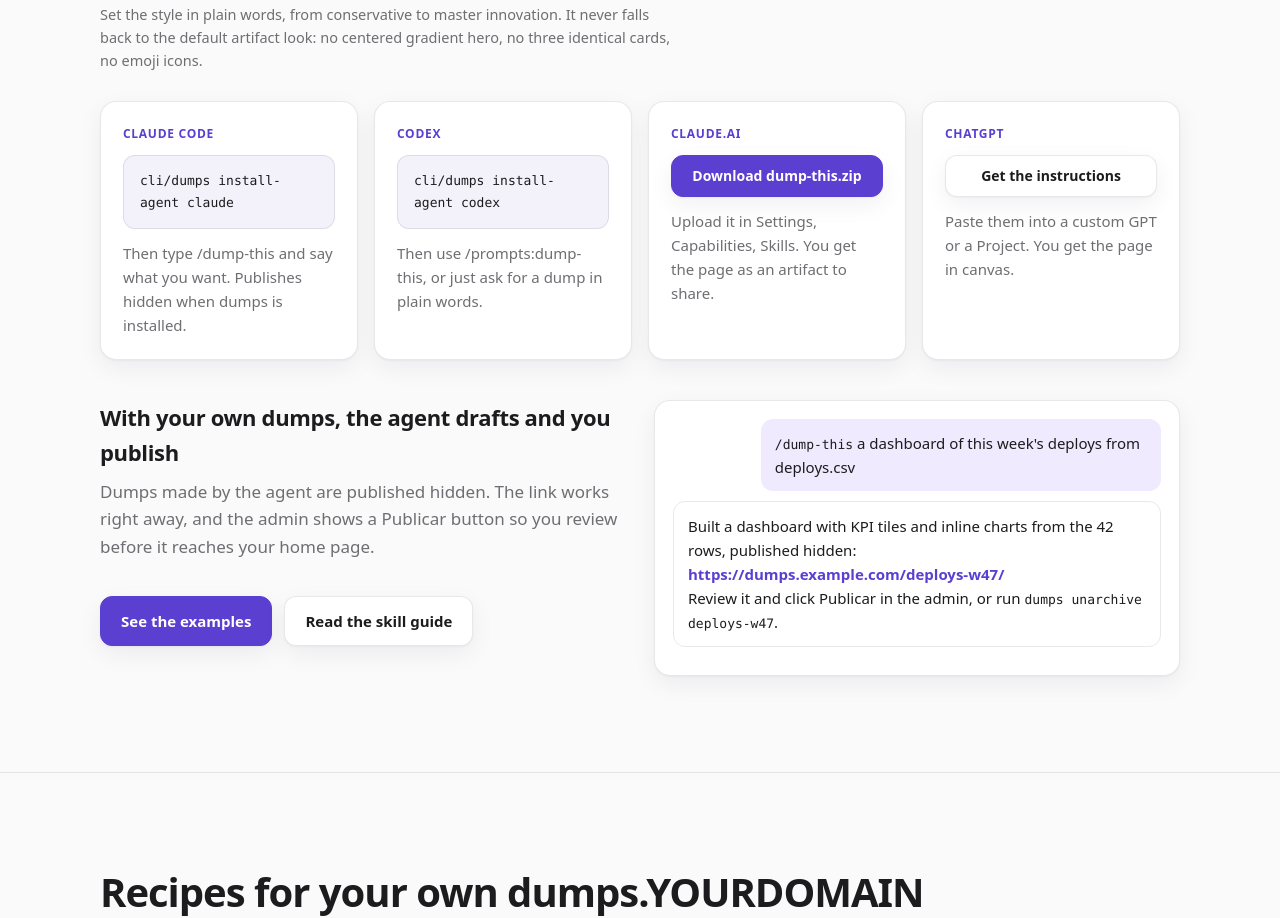
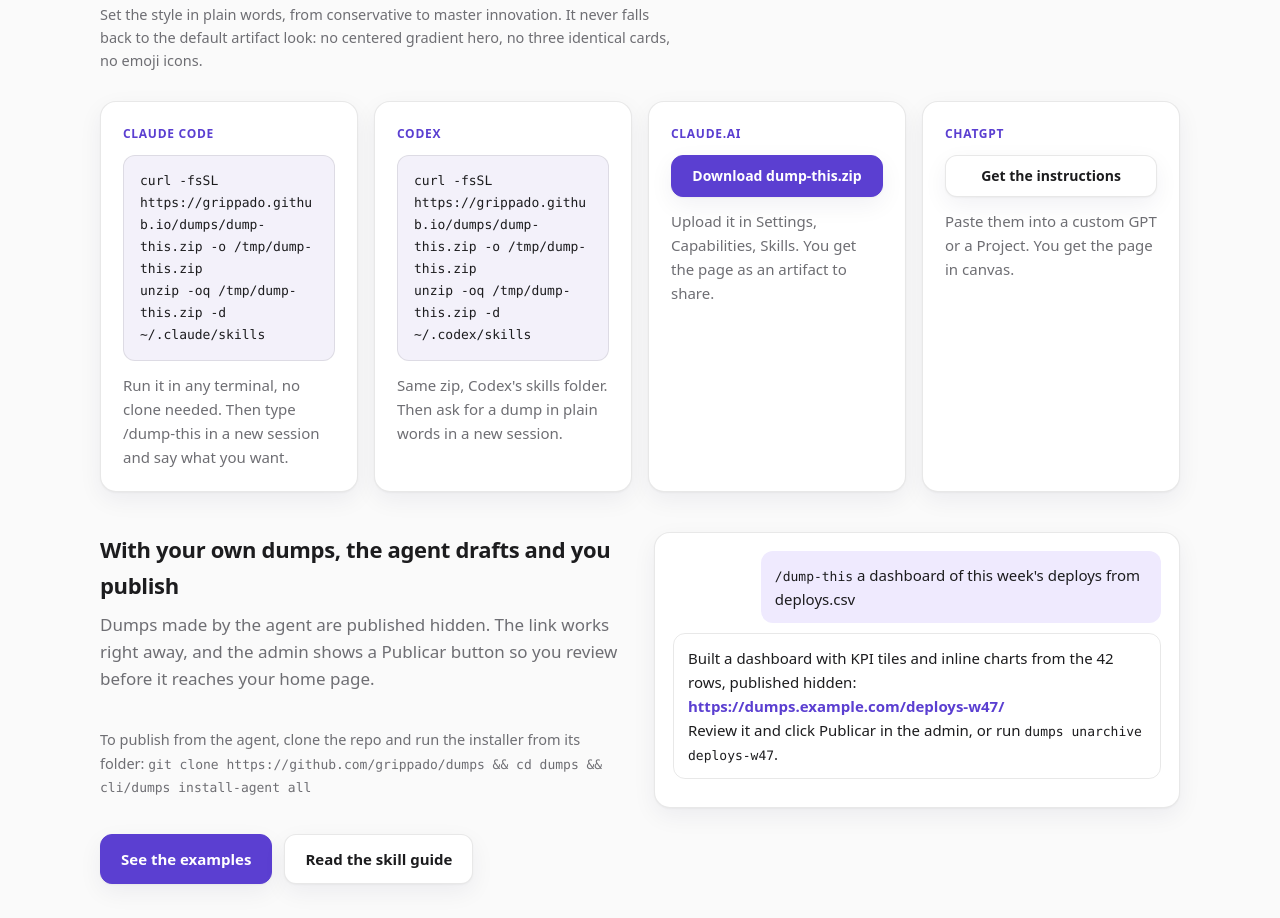
Before and after one commit to grippado/dumps, a plain HTML site: page site/index.html in a window 1280 px wide. Shown: the part 3338-4256 px from the top of the page. Drawn offline with Linux system fonts and the light colour scheme.

Commit message:
📝 docs: explicit skill install, with or without cloning the repo (#3)
The instructions said `cli/dumps install-agent` with no context about
where that script lives or what comes before it. Now there are two
clear paths everywhere (docs in en and pt-BR, READMEs, landing and the
landing example):

- Just the skill, nothing to clone: download dump-this.zip and unzip it
  into ~/.claude/skills (Claude Code, then /dump-this) or ~/.codex/skills
  (Codex).
- With the dumps CLI: git clone, cd dumps, then cli/dumps install-agent
  from the repo folder, plus how to put the CLI on the PATH so the skill
  can publish.

The zip path was tested against the published dump-this.zip.

Co-authored-by: Claude Opus 5.5 <noreply@anthropic.com>

```diff
--- a/site/index.html
+++ b/site/index.html
@@ -120,6 +120,7 @@ pre{max-width:100%}.term{max-width:min(720px,100%)}
 .dial .l4 b{font:800 italic 20px ui-monospace,Menlo,monospace;text-transform:uppercase;letter-spacing:.04em}
 .dialnote{color:var(--mut);font-size:14.5px;margin:0 0 28px;max-width:70ch}
 @media (max-width:720px){.dial{grid-template-columns:1fr 1fr}.dial .lvl:nth-child(2){border-right:0}.dial .lvl:nth-child(-n+2){border-bottom:1px solid var(--line)}}
+.sub.small{font-size:14.5px}.sub code{font:13px ui-monospace,Menlo,monospace;overflow-wrap:anywhere}
 [data-lang-show]{display:none}
 html[lang="en"] [data-lang-show="en"],html[lang="pt-BR"] [data-lang-show="pt-BR"]{display:revert}
 </style>
@@ -220,8 +221,10 @@ html[lang="en"] [data-lang-show="en"],html[lang="pt-BR"] [data-lang-show="pt-BR"
     </div>
     <p class="dialnote" data-i18n="dial_note">Set the style in plain words, from conservative to master innovation. It never falls back to the default artifact look: no centered gradient hero, no three identical cards, no emoji icons.</p>
     <div class="harness">
-      <div class="card"><span class="tag">Claude Code</span><pre>cli/dumps install-agent claude</pre><p data-i18n="h1_p">Then type /dump-this and say what you want. Publishes hidden when dumps is installed.</p></div>
-      <div class="card"><span class="tag">Codex</span><pre>cli/dumps install-agent codex</pre><p data-i18n="h2_p">Then use /prompts:dump-this, or just ask for a dump in plain words.</p></div>
+      <div class="card"><span class="tag">Claude Code</span><pre>curl -fsSL https://grippado.github.io/dumps/dump-this.zip -o /tmp/dump-this.zip
+unzip -oq /tmp/dump-this.zip -d ~/.claude/skills</pre><p data-i18n="h1_p">Run it in any terminal, no clone needed. Then type /dump-this in a new session and say what you want.</p></div>
+      <div class="card"><span class="tag">Codex</span><pre>curl -fsSL https://grippado.github.io/dumps/dump-this.zip -o /tmp/dump-this.zip
+unzip -oq /tmp/dump-this.zip -d ~/.codex/skills</pre><p data-i18n="h2_p">Same zip, Codex's skills folder. Then ask for a dump in plain words in a new session.</p></div>
       <div class="card"><span class="tag">claude.ai</span><a class="btn primary small" href="dump-this.zip" download data-i18n="h3_btn">Download dump-this.zip</a><p data-i18n="h3_p">Upload it in Settings, Capabilities, Skills. You get the page as an artifact to share.</p></div>
       <div class="card"><span class="tag">ChatGPT</span><a class="btn small" href="dump-this-chatgpt.txt" data-i18n="h4_btn">Get the instructions</a><p data-i18n="h4_p">Paste them into a custom GPT or a Project. You get the page in canvas.</p></div>
     </div>
@@ -229,6 +232,7 @@ html[lang="en"] [data-lang-show="en"],html[lang="pt-BR"] [data-lang-show="pt-BR"
       <div>
         <h3 class="h3" data-i18n="flow_h">With your own dumps, the agent drafts and you publish</h3>
         <p class="sub" data-i18n="flow_sub">Dumps made by the agent are published hidden. The link works right away, and the admin shows a Publicar button so you review before it reaches your home page.</p>
+        <p class="sub small" data-i18n-html="flow_cli">To publish from the agent, clone the repo and run the installer from its folder: <code>git clone https://github.com/grippado/dumps &amp;&amp; cd dumps &amp;&amp; cli/dumps install-agent all</code></p>
         <div class="ctas"><a class="btn primary" href="examples/" data-i18n="agent_examples">See the examples</a><a class="btn" href="https://github.com/grippado/dumps/blob/main/docs/agent.md" data-i18n="agent_doc">Read the skill guide</a></div>
       </div>
       <div class="chat" aria-label="Example conversation">
@@ -331,9 +335,10 @@ c5_h:"Seu login, suas regras",c5_p:"O admin valida o JWT do Cloudflare Access ou
 c6_h:"Métricas opcionais",c6_p:"Ligue o GA4 com um ID: visitas, compartilhamentos por canal e modo limpo, sem republicar nada.",
 agent_h:"Um dump feito por especialista, no seu harness favorito",agent_sub:"A skill dump-this escolhe o especialista que a sua página precisa e segue a receita dele. Você não precisa de um servidor dumps: ela melhora os artefatos que você já faz no Claude e no ChatGPT, e publica no seu domínio quando o dumps está instalado.",
 s1_b:"Relatório",s1_s:"por um analista sênior",s2_b:"História",s2_s:"por um editor de revista",s3_b:"Slides",s3_s:"por um coach de apresentação",s4_b:"Dashboard",s4_s:"por um especialista em visualização",s5_b:"Documento",s5_s:"por um redator técnico",s6_b:"Comparação",s6_s:"por um conselheiro de decisão",s7_b:"Changelog",s7_s:"por um gerente de release",s8_b:"Landing",s8_s:"por um marketing de produto",
-h1_p:"Depois digite /dump-this e diga o que quer. Publica escondido quando o dumps está instalado.",h2_p:"Depois use /prompts:dump-this, ou só peça um dump em palavras.",h3_btn:"Baixar dump-this.zip",h3_p:"Suba em Configurações, Capacidades, Skills. Você recebe a página como artefato para compartilhar.",h4_btn:"Pegar as instruções",h4_p:"Cole num GPT personalizado ou num Projeto. Você recebe a página no canvas.",
+h1_p:"Rode num terminal qualquer, sem clonar nada. Depois digite /dump-this numa sessão nova e diga o que quer.",h2_p:"O mesmo zip, na pasta de skills do Codex. Depois peça um dump em palavras numa sessão nova.",h3_btn:"Baixar dump-this.zip",h3_p:"Suba em Configurações, Capacidades, Skills. Você recebe a página como artefato para compartilhar.",h4_btn:"Pegar as instruções",h4_p:"Cole num GPT personalizado ou num Projeto. Você recebe a página no canvas.",
 d1_b:"Clássico",d1_s:"\"sóbrio, para a diretoria\"",d2_b:"Refinado",d2_s:"\"limpo, minimalista\"",d3_b:"Ousado",d3_s:"o padrão",d4_b:"Experimental",d4_s:"\"inovação máxima\"",
 dial_note:"Escolha o estilo em palavras, do conservador à inovação máxima. Ela nunca cai no visual padrão de artefato: nada de abertura centralizada com gradiente, três cards iguais ou emoji como ícone.",
+flow_cli:'Para publicar a partir do agente, clone o repo e rode o instalador de dentro da pasta dele: <code>git clone https://github.com/grippado/dumps &amp;&amp; cd dumps &amp;&amp; cli/dumps install-agent all</code>',
 flow_h:"Com o seu dumps, o agente rascunha e você publica",flow_sub:"Dumps feitos pelo agente nascem escondidos. O link funciona na hora, e o admin mostra um botão Publicar para você revisar antes de ir para a home.",agent_doc:"Ler o guia da skill",agent_examples:"Ver os exemplos",nav_examples:"Exemplos",
 chat_u:"um dashboard dos deploys da semana a partir do deploys.csv",chat_a1:"Montei um dashboard com KPIs e gráficos inline a partir das 42 linhas e publiquei escondido:",chat_a2:"Revise e clique em Publicar no admin, ou rode",
 built_with:"Feito de ponta a ponta com",
```
Also changed, not shown: site/examples/landing/index.html (+2 -2 lines), 4 other files.
